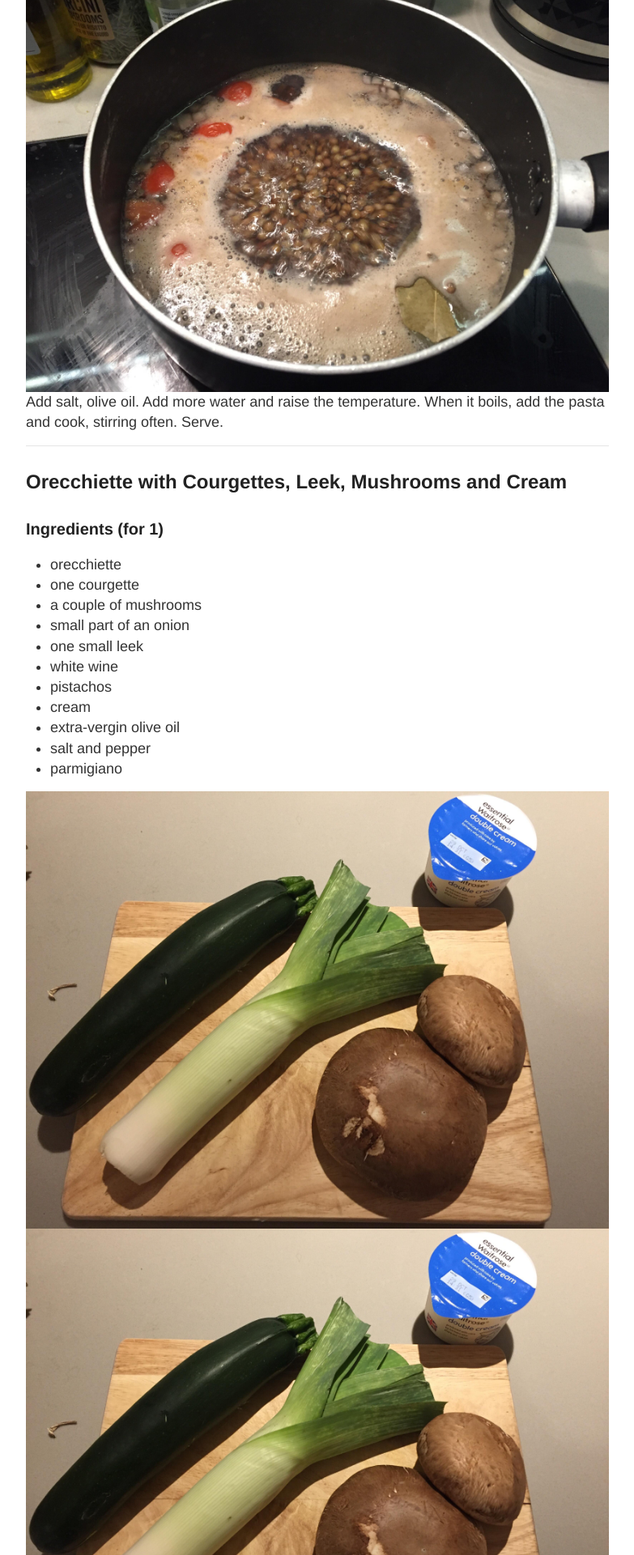
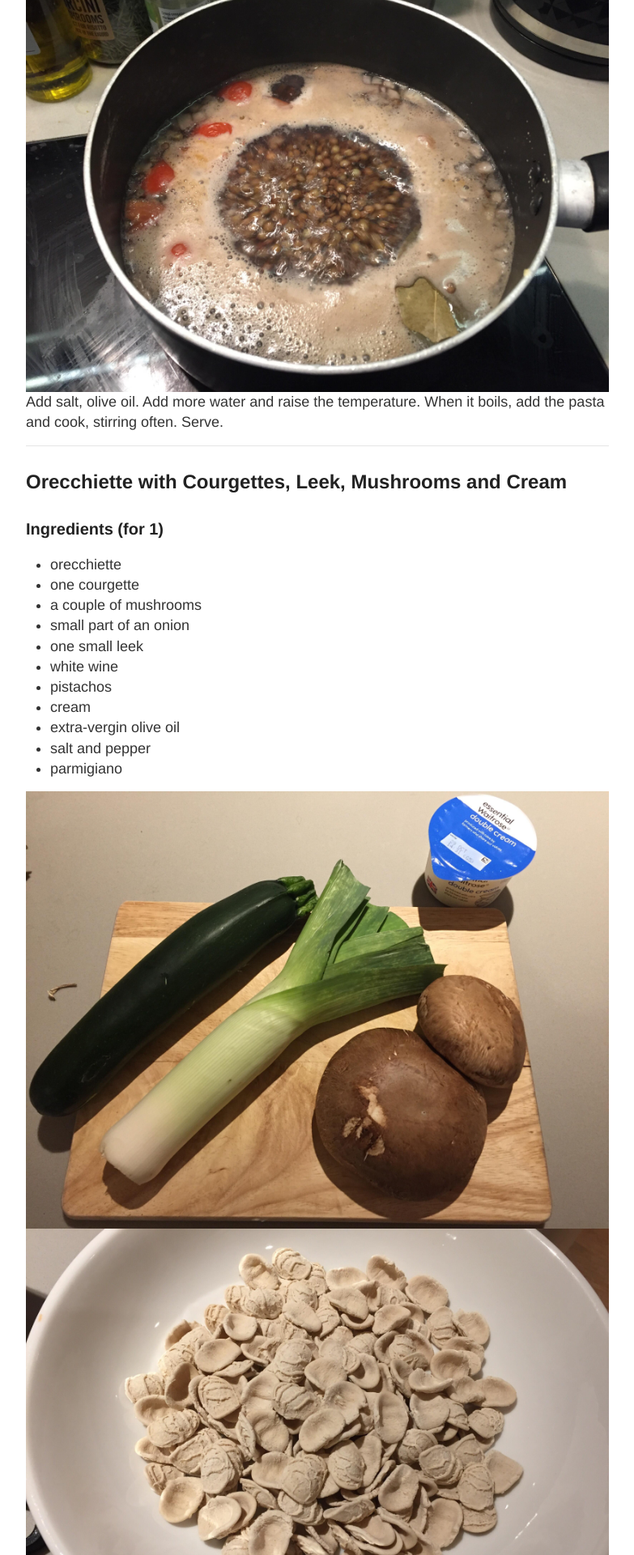
Before and after one commit to fran-mora/fran-mora.github.io, a Jekyll site: the page built from _posts/recipes/2018-12-13-Mains.md, in a window 1280 px wide. Shown: the part 4480-6400 px from the top of the page at 81% size, without its empty margins (248-1031 px from the left). Built offline with Jekyll 4.4.1, drawn with Linux system fonts in a browser that asks for light colours.

Commit message:
Update 2018-12-13-Mains.md

```diff
--- a/_posts/recipes/2018-12-13-Mains.md
+++ b/_posts/recipes/2018-12-13-Mains.md
@@ -97,12 +97,12 @@ Serve.
 - parmigiano
 
 ![Ingredients]({{ site.baseurl }}/images/recipes/courgettes-mushrooms-leek.jpg)
-![Orecchiette]({{ site.baseurl }}/images/recipes/courgettes-mushrooms-leek.jpg)
+![Orecchiette]({{ site.baseurl }}/images/recipes/orecchiette.jpg)
 
 ### Preparation
 Chop onion, grate courgette, chop mushrooms and leek in small pieces.
 
-![Ingredients chopped]({{ site.baseurl }}/images/recipes/orecchiette.jpg)
+![Ingredients chopped]({{ site.baseurl }}/images/recipes/courgettes-mushrooms-leek-chopped.jpg)
 
 Stir-fry onions gently with olive oil. Add leek, then mushrooms and finally courgettes. Raise temperature. Smoothen with wite wine. Lower temperature and cook until ready.
 
```
